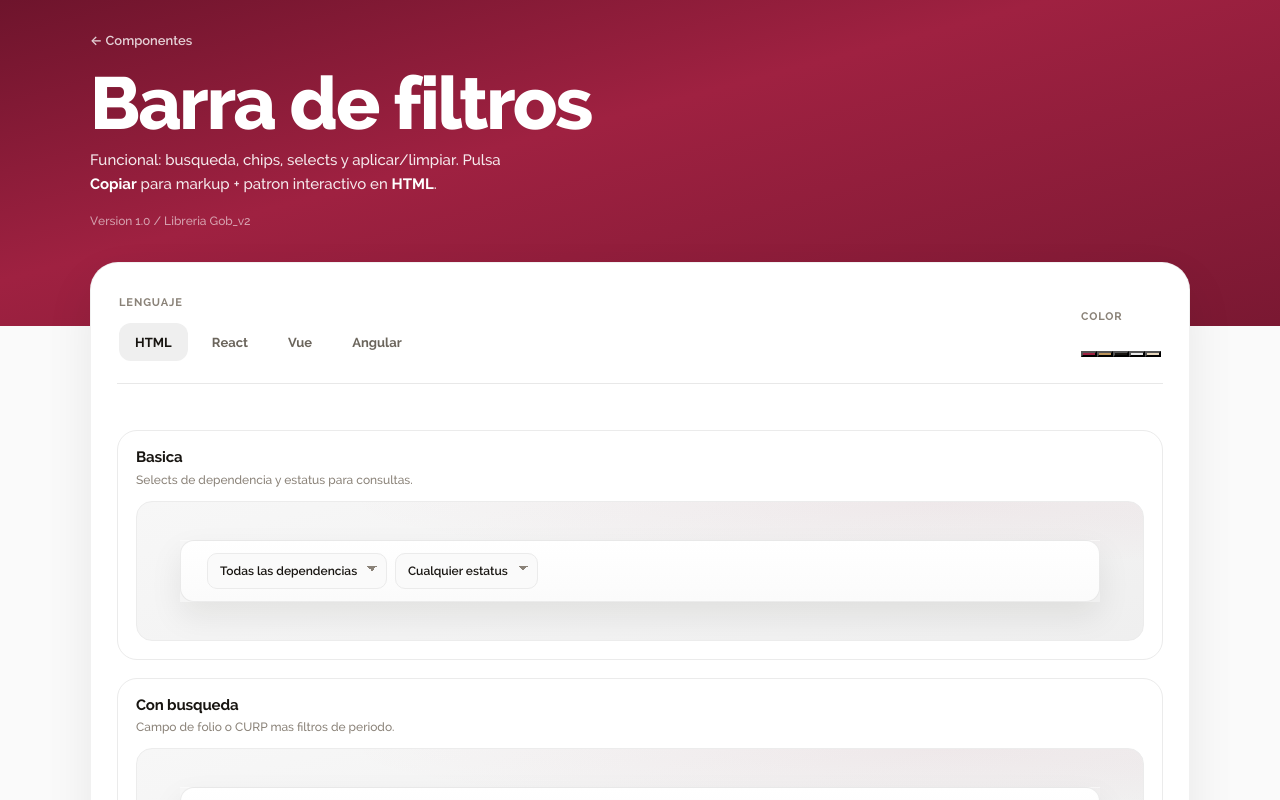
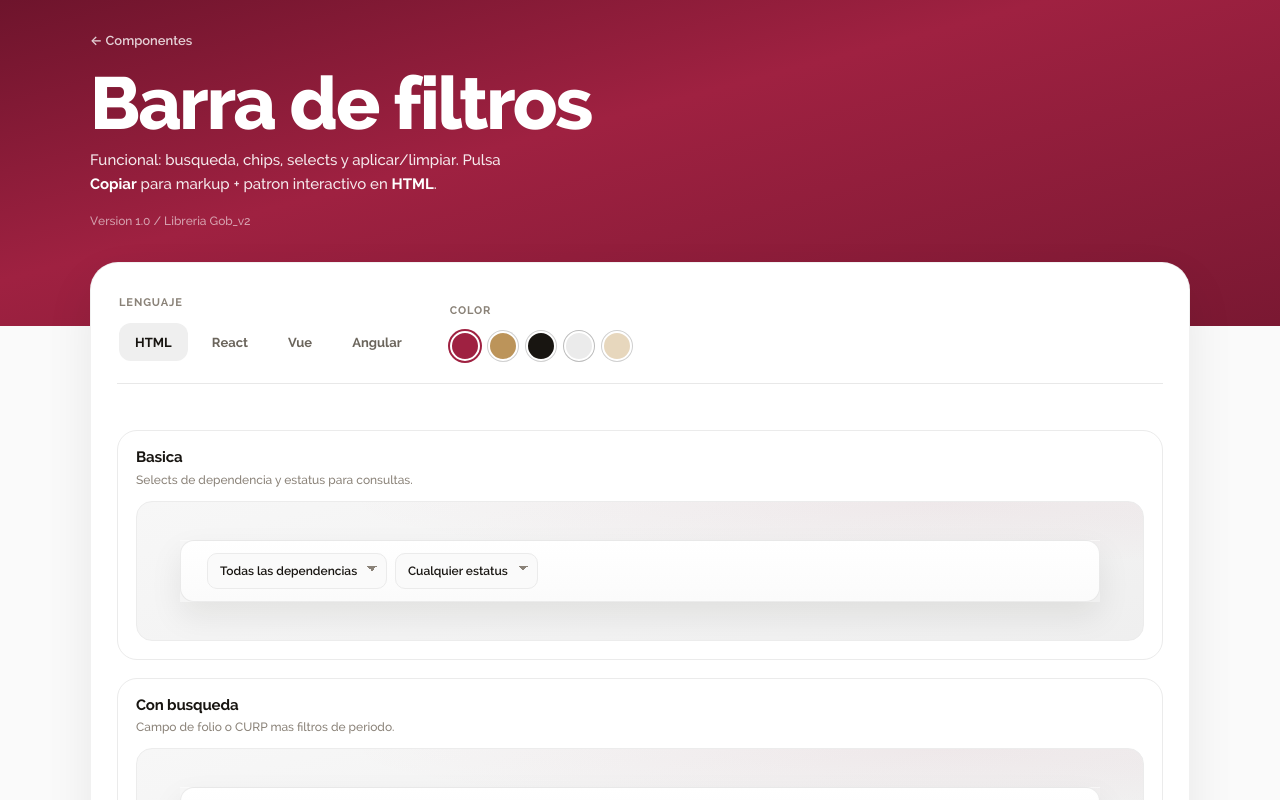
Before and after one commit to mariasan001/gob_ui, a Next.js app in the folder apps/web-next/: page /barra-filtros in a window 1280 px wide. Shown: the top 800 px of the page. Built offline with nearby package versions, Linux system fonts and the light colour scheme.

Commit message:
Alinea Color junto a Lenguaje en filtros, toolbar y lista
Corrige clases de swatches y quita space-between que aislaba Color.

Co-authored-by: mariasan001 <mariasan001@users.noreply.github.com>

```diff
--- a/apps/web-next/src/app/barra-filtros/page.module.css
+++ b/apps/web-next/src/app/barra-filtros/page.module.css
@@ -80,7 +80,7 @@
 .filters {
   display: flex;
   flex-wrap: wrap;
-  justify-content: space-between;
+  justify-content: flex-start;
   gap: 20px 32px;
   align-items: flex-end;
   padding: 4px 2px 22px;
--- a/apps/web-next/src/app/barra-filtros/page.tsx
+++ b/apps/web-next/src/app/barra-filtros/page.tsx
@@ -83,15 +83,16 @@ export default function BarraFiltrosPage() {
             </div>
             <div className={s.filterBlock}>
               <p className={s.filterLabel}>Color</p>
-              <div className={s.swatchRow}>
+              <div className={s.colorRow}>
                 {COLOR_OPTIONS.map((option) => {
                   const active = option.id === tone;
                   return (
                     <button
                       key={option.id}
                       type="button"
-                      className={`${s.swatch} ${active ? s.swatchActive : ''}`}
+                      className={`${s.colorSwatch} ${active ? s.colorSwatchActive : ''}`}
                       style={{ background: option.swatch }}
+                      data-tone={option.id}
                       aria-label={option.label}
                       aria-pressed={active}
                       title={option.label}
--- a/apps/web-next/src/app/barra-herramientas/page.module.css
+++ b/apps/web-next/src/app/barra-herramientas/page.module.css
@@ -80,7 +80,7 @@
 .filters {
   display: flex;
   flex-wrap: wrap;
-  justify-content: space-between;
+  justify-content: flex-start;
   gap: 20px 32px;
   align-items: flex-end;
   padding: 4px 2px 22px;
--- a/apps/web-next/src/app/barra-herramientas/page.tsx
+++ b/apps/web-next/src/app/barra-herramientas/page.tsx
@@ -83,15 +83,16 @@ export default function BarraHerramientasPage() {
             </div>
             <div className={s.filterBlock}>
               <p className={s.filterLabel}>Color</p>
-              <div className={s.swatchRow}>
+              <div className={s.colorRow}>
                 {COLOR_OPTIONS.map((option) => {
                   const active = option.id === tone;
                   return (
                     <button
                       key={option.id}
                       type="button"
-                      className={`${s.swatch} ${active ? s.swatchActive : ''}`}
+                      className={`${s.colorSwatch} ${active ? s.colorSwatchActive : ''}`}
                       style={{ background: option.swatch }}
+                      data-tone={option.id}
                       aria-label={option.label}
                       aria-pressed={active}
                       title={option.label}
--- a/apps/web-next/src/app/lista/page.module.css
+++ b/apps/web-next/src/app/lista/page.module.css
@@ -80,7 +80,7 @@
 .filters {
   display: flex;
   flex-wrap: wrap;
-  justify-content: space-between;
+  justify-content: flex-start;
   gap: 20px 32px;
   align-items: flex-end;
   padding: 4px 2px 22px;
--- a/apps/web-next/src/app/lista/page.tsx
+++ b/apps/web-next/src/app/lista/page.tsx
@@ -83,15 +83,16 @@ export default function ListaPage() {
             </div>
             <div className={s.filterBlock}>
               <p className={s.filterLabel}>Color</p>
-              <div className={s.swatchRow}>
+              <div className={s.colorRow}>
                 {COLOR_OPTIONS.map((option) => {
                   const active = option.id === tone;
                   return (
                     <button
                       key={option.id}
                       type="button"
-                      className={`${s.swatch} ${active ? s.swatchActive : ''}`}
+                      className={`${s.colorSwatch} ${active ? s.colorSwatchActive : ''}`}
                       style={{ background: option.swatch }}
+                      data-tone={option.id}
                       aria-label={option.label}
                       aria-pressed={active}
                       title={option.label}
```
